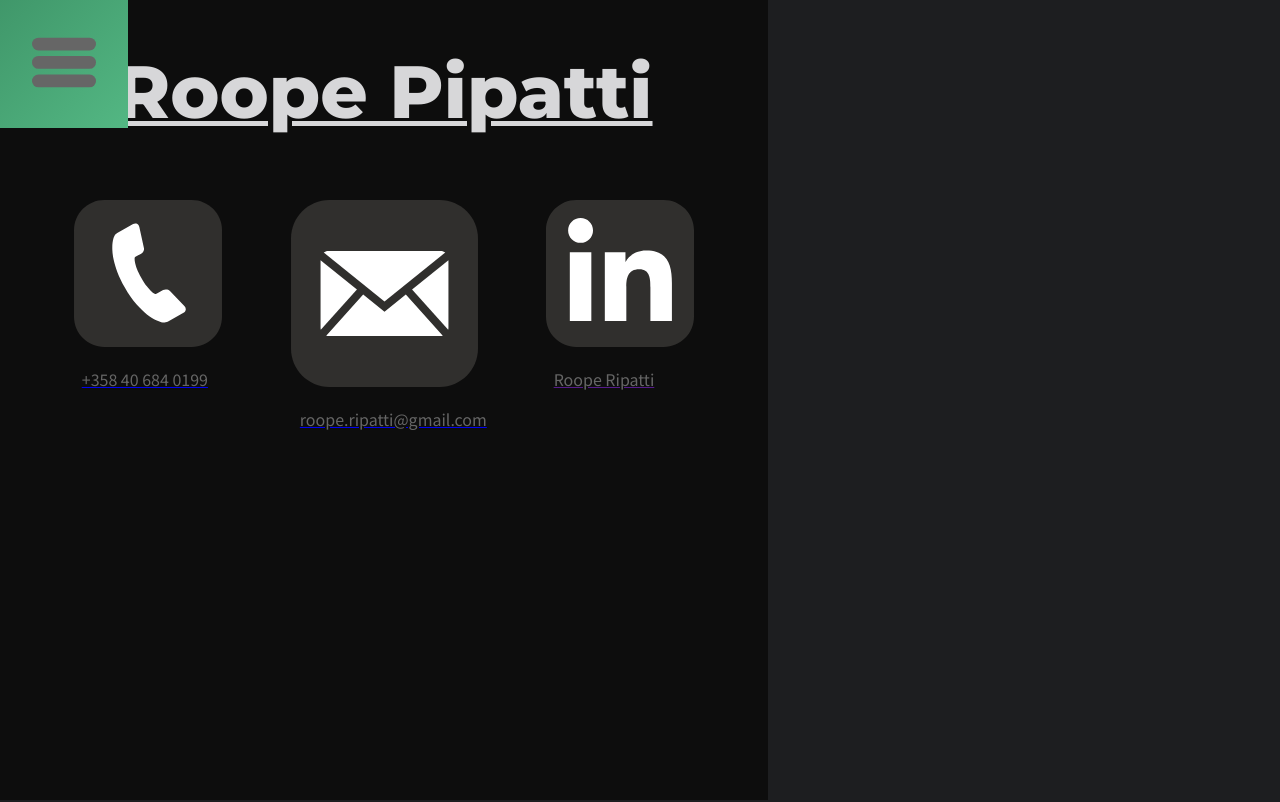
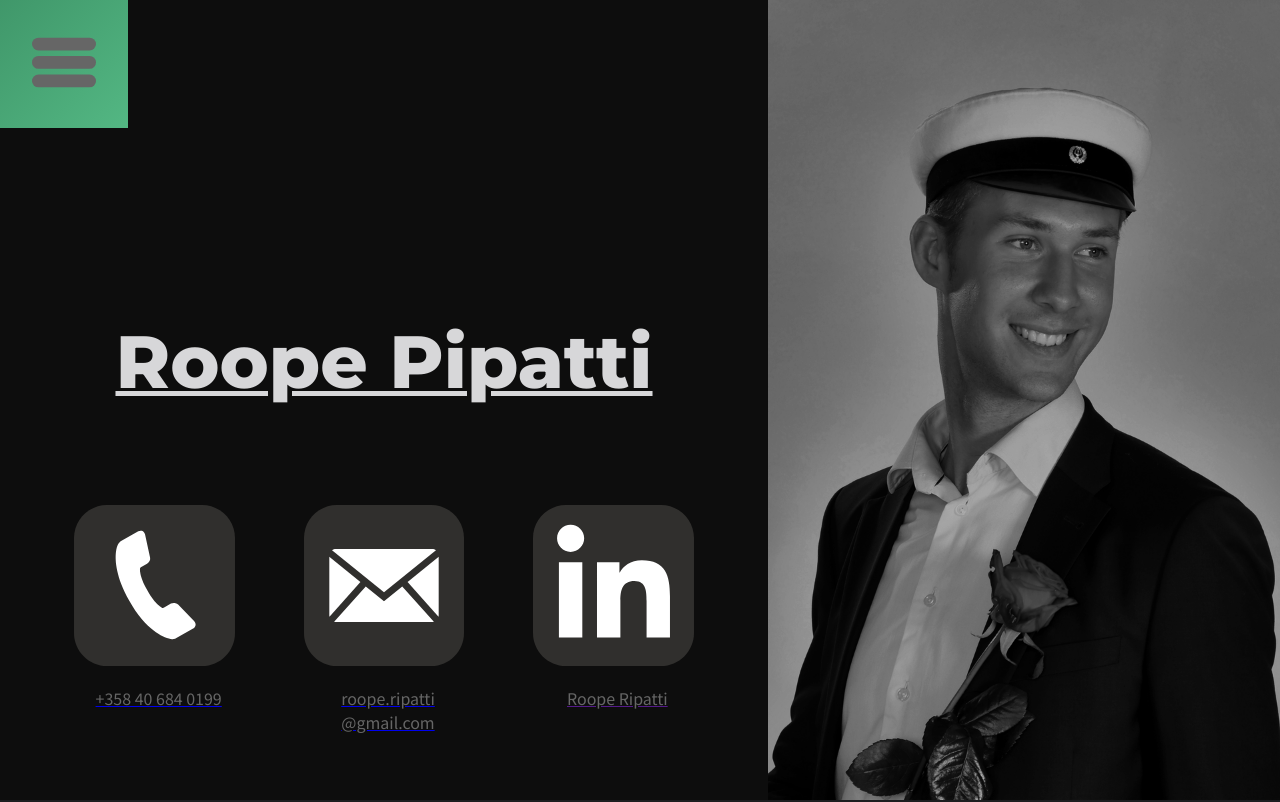
Before and after one commit to Ep1cFIN/Resume-website, a plain HTML site: page index.html in a window 1280 px wide. Shown: the top 802 px of the page. Drawn offline with Linux system fonts and the light colour scheme.

Commit message:
the almost final version

```diff
--- a/Resources/stylesheet.css
+++ b/Resources/stylesheet.css
@@ -10,7 +10,7 @@
 
 @media screen and (min-width: 786px){
     .pc{
-        display: flex;
+        display: inline-flex;
     }
 
     .mobile{
@@ -20,12 +20,17 @@
     .pc article{
 
         height: 100vh;
+        width: 40vw;
         margin-bottom: 10%;
 
     }
 
+    a p{
+        text-align: center;
+    }
+
     .pc h1{
-        margin: 5% 0 2.5% 0;
+        margin: 5%;
         padding: 0;
         font-size: 74px;
         line-height: 108px;
@@ -35,6 +40,17 @@
         width: 60vw;
         background-color: var(--black);
         flex-shrink: 0;
+        display: flex;
+        flex-direction: column-reverse;
+        align-content: flex-end;
+    }
+
+    header{
+        width: 5vw;
+    }
+
+    .button{
+        width: 5vw;
     }
 }
 
@@ -225,6 +241,7 @@ table{
 
 .socialMedia{
     margin: 5%;
+    min-width: 10px;
 }
 
 .flex{
--- a/index.html
+++ b/index.html
@@ -44,7 +44,7 @@
 
     <section class="pc" id="profile">
       <article id="pc-profile">
-        <h1>Roope Pipatti</h1>
+
         <figure>
           <a class="socialMedia" href="tel:+358406840199">
             <img src="Resources/graphics/SocialMedia/phone.svg" alt="Call my number">
@@ -52,16 +52,21 @@
           </a>
           <a class="socialMedia" href="mailto:roope.ripatti@gmail.com">
             <img src="Resources/graphics/SocialMedia/email.svg" alt="Mail me @">
-            <p>roope.ripatti@gmail.com</p>
+            <p>roope.ripatti @gmail.com</p>
           </a>
           <a class="socialMedia" href="">
             <img src="Resources/graphics/SocialMedia/linkedin.svg" alt="My LinkedIN">
             <p>Roope Ripatti</p>
           </a>
+
         </figure>
+        <h1>Roope Pipatti</h1>
       </article>
+      <article class="profile">
 
+      </article>
     </section>
+    <section></section>
     <!-- work experience  -->
     <section id="work-experience">
       <h2>Work Experience</h2>
```
